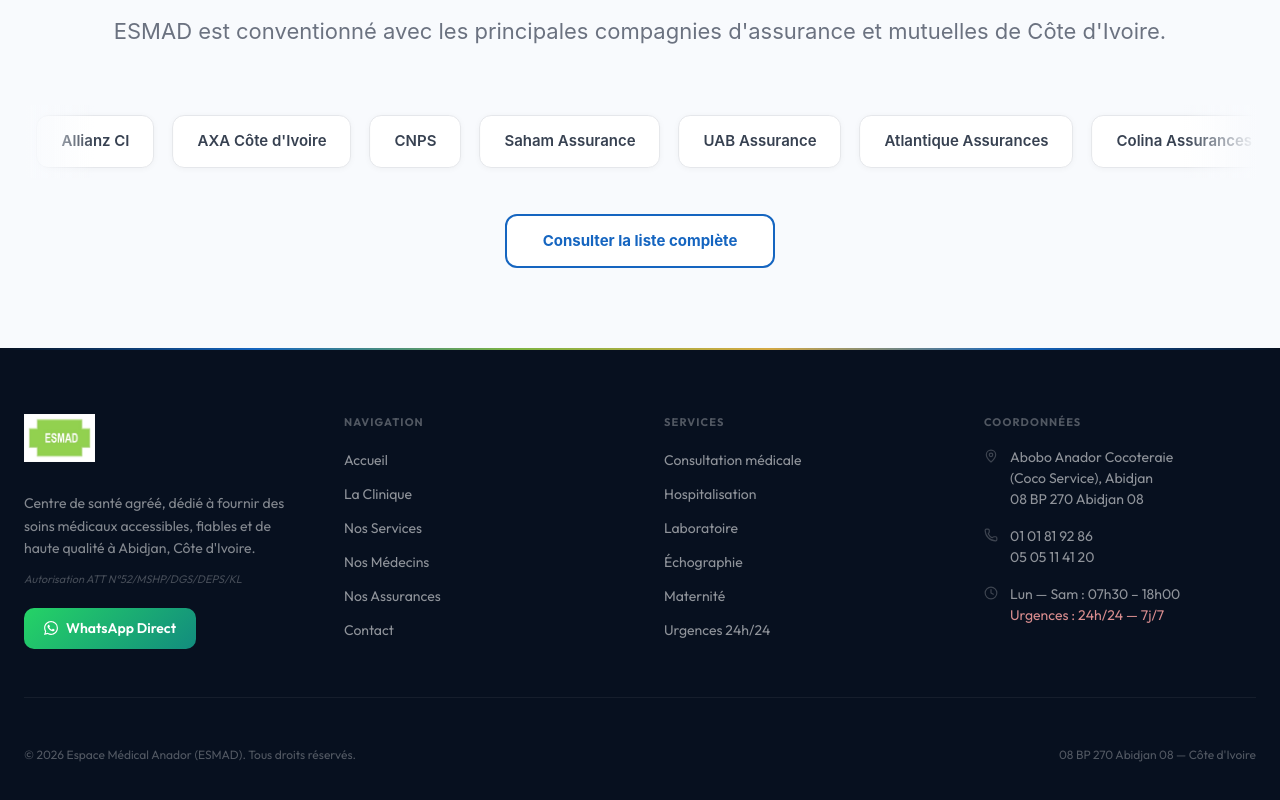
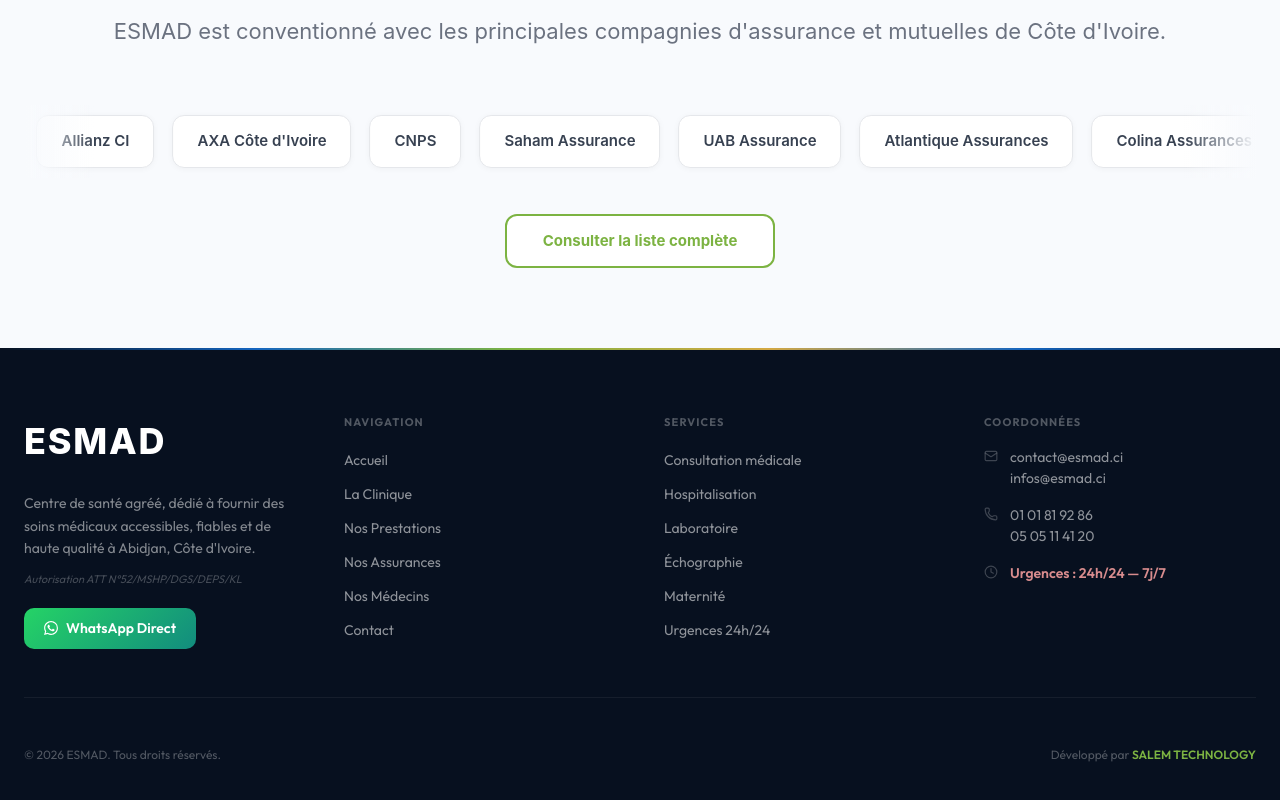
Before and after one commit to Traorelacina/ESMAD, a React (Vite) app: page / in a window 1280 px wide. Shown: the part 2388-3188 px from the top of the page. Built offline with nearby package versions, Linux system fonts and the light colour scheme.

Commit message:
mis a jour

```diff
--- a/src/components/layout/Footer.tsx
+++ b/src/components/layout/Footer.tsx
@@ -1,15 +1,14 @@
 import { Link } from 'react-router-dom'
 import { motion } from 'framer-motion'
-import { MapPin, Phone, Clock, Shield } from 'lucide-react'
-import logo from '@/assets/logo.png'
+import { MapPin, Phone, Clock, Shield, Mail } from 'lucide-react'
 
 const LINKS = {
   Navigation: [
     { label: 'Accueil', to: '/' },
     { label: 'La Clinique', to: '/clinique' },
-    { label: 'Nos Services', to: '/services' },
+    { label: 'Nos Prestations', to: '/services' },
+    { label: 'Nos Assurances', to: '/assurances' },
     { label: 'Nos Médecins', to: '/medecins' },
-    { label: 'Nos Assurances', to: '/assurances' },
     { label: 'Contact', to: '/contact' },
   ],
   Services: [
@@ -23,6 +22,8 @@
 }
 
 export default function Footer() {
+  const currentYear = new Date().getFullYear()
+
   return (
     <footer style={{ background: '#07101F' }}>
       {/* Animated top border */}
@@ -43,19 +44,24 @@
           borderBottom: '1px solid rgba(255,255,255,0.06)'
         }} className="footer-grid">
 
-          {/* Brand */}
+          {/* Brand - Seulement ESMAD */}
           <div>
-            <Link to="/" style={{ display: 'inline-block' }}>
-              <img
-                src={logo}
-                alt="ESMAD - Espace Médical Anador"
-                style={{
-                  height: 48,
-                  width: 'auto',
-                  objectFit: 'contain',
-                  marginBottom: 20
-                }}
-              />
+            <Link to="/" style={{
+              display: 'inline-block',
+              textDecoration: 'none',
+              marginBottom: 20
+            }}>
+              <h2 style={{
+                fontSize: 'clamp(28px, 4vw, 36px)',
+                fontWeight: 800,
+                letterSpacing: '0.05em',
+                color: '#fff',
+                margin: 0,
+                fontFamily: "'Inter', 'Poppins', system-ui, -apple-system, sans-serif",
+                textTransform: 'uppercase'
+              }}>
+                ESMAD
+              </h2>
             </Link>
             <p style={{
               marginTop: 4,
@@ -183,11 +189,10 @@
             </div>
             <div style={{ display: 'flex', flexDirection: 'column', gap: 16 }}>
               <div style={{ display: 'flex', gap: 12, fontSize: 14, color: 'rgba(255,255,255,0.55)' }}>
-                <MapPin size={14} style={{ flexShrink: 0, marginTop: 2, opacity: 0.4 }} />
+                <Mail size={14} style={{ flexShrink: 0, marginTop: 2, opacity: 0.4 }} />
                 <div>
-                  Abobo Anador Cocoteraie<br />
-                  (Coco Service), Abidjan<br />
-                  08 BP 270 Abidjan 08
+                  contact@esmad.ci<br />
+                  infos@esmad.ci
                 </div>
               </div>
               <div style={{ display: 'flex', gap: 12, fontSize: 14, color: 'rgba(255,255,255,0.55)' }}>
@@ -200,15 +205,14 @@
               <div style={{ display: 'flex', gap: 12, fontSize: 14, color: 'rgba(255,255,255,0.55)' }}>
                 <Clock size={14} style={{ flexShrink: 0, marginTop: 2, opacity: 0.4 }} />
                 <div>
-                  Lun — Sam : 07h30 – 18h00<br />
-                  <span style={{ color: 'rgba(239,154,154,0.9)' }}>Urgences : 24h/24 — 7j/7</span>
+                  <span style={{ color: 'rgba(239,154,154,0.9)', fontWeight: 600 }}>Urgences : 24h/24 — 7j/7</span>
                 </div>
               </div>
             </div>
           </div>
         </div>
 
-        {/* Bottom bar */}
+        {/* Bottom bar - Année dynamique */}
         <div style={{
           display: 'flex',
           flexWrap: 'wrap',
@@ -218,8 +222,8 @@
           fontSize: 12,
           color: 'rgba(255,255,255,0.3)'
         }}>
-          <span>© 2026 Espace Médical Anador (ESMAD). Tous droits réservés.</span>
-          <span>08 BP 270 Abidjan 08 — Côte d'Ivoire</span>
+          <span>© {currentYear} ESMAD. Tous droits réservés.</span>
+          <span>Développé par <span style={{ color: '#7CB342', fontWeight: 600 }}>SALEM TECHNOLOGY</span></span>
         </div>
       </div>
 
--- a/src/pages/HomePage.tsx
+++ b/src/pages/HomePage.tsx
@@ -377,14 +377,34 @@
         </div>
 
         <div style={{ textAlign: 'center' }}>
-          <Link
-            to="/assurances"
-            style={{ display: 'inline-flex', alignItems: 'center', gap: 8, padding: '14px 36px', borderRadius: 12, fontSize: 15, fontWeight: 700, color: '#1565C0', border: '2px solid #1565C0', textDecoration: 'none', background: '#fff', transition: 'all 0.2s ease', fontFamily: "'Inter', 'Poppins', system-ui, -apple-system, sans-serif" }}
-            onMouseEnter={(e) => { e.currentTarget.style.background = '#EFF6FF' }}
-            onMouseLeave={(e) => { e.currentTarget.style.background = '#fff' }}
-          >
-            Consulter la liste complète
-          </Link>
+         <Link
+  to="/assurances"
+  style={{
+    display: 'inline-flex',
+    alignItems: 'center',
+    gap: 8,
+    padding: '14px 36px',
+    borderRadius: 12,
+    fontSize: 15,
+    fontWeight: 700,
+    color: '#7CB342',
+    border: '2px solid #7CB342',
+    textDecoration: 'none',
+    background: '#fff',
+    transition: 'all 0.2s ease',
+    fontFamily: "'Inter', 'Poppins', system-ui, -apple-system, sans-serif"
+  }}
+  onMouseEnter={(e) => {
+    e.currentTarget.style.background = '#F1F8E9'
+    e.currentTarget.style.color = '#7CB342'
+  }}
+  onMouseLeave={(e) => {
+    e.currentTarget.style.background = '#fff'
+    e.currentTarget.style.color = '#7CB342'
+  }}
+>
+  Consulter la liste complète
+</Link>
         </div>
       </div>
     </section>
```
